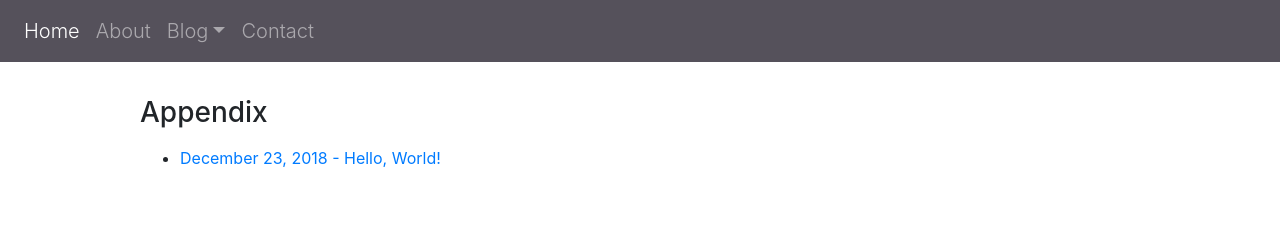
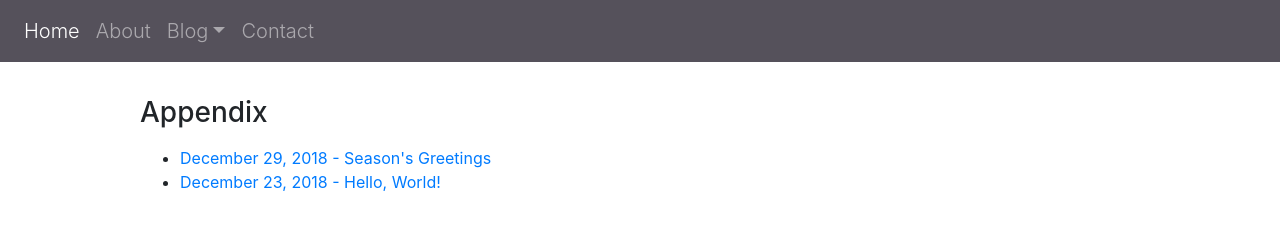
Before and after one commit to zmose/Home-Website, a plain HTML site: page blog/appendix.html in a window 1280 px wide. Drawn offline with nearby package versions, Linux system fonts and the light colour scheme; files that its build step writes are made by us from their sources.

Commit message:
oops! forgot to add the blog to the appendix

```diff
--- a/blog/appendix.html
+++ b/blog/appendix.html
@@ -69,7 +69,8 @@
       <h3>Appendix</h3>
       <p>
         <ul>
-          <li><a href="index.html">December 23, 2018 - Hello, World!</a> </li>
+          <li><a href="index.html">December 29, 2018 - Season's Greetings</a> </li>
+          <li><a href="b12-23-18.html">December 23, 2018 - Hello, World!</a> </li>
         </ul>
       </p>
     </div>
```
